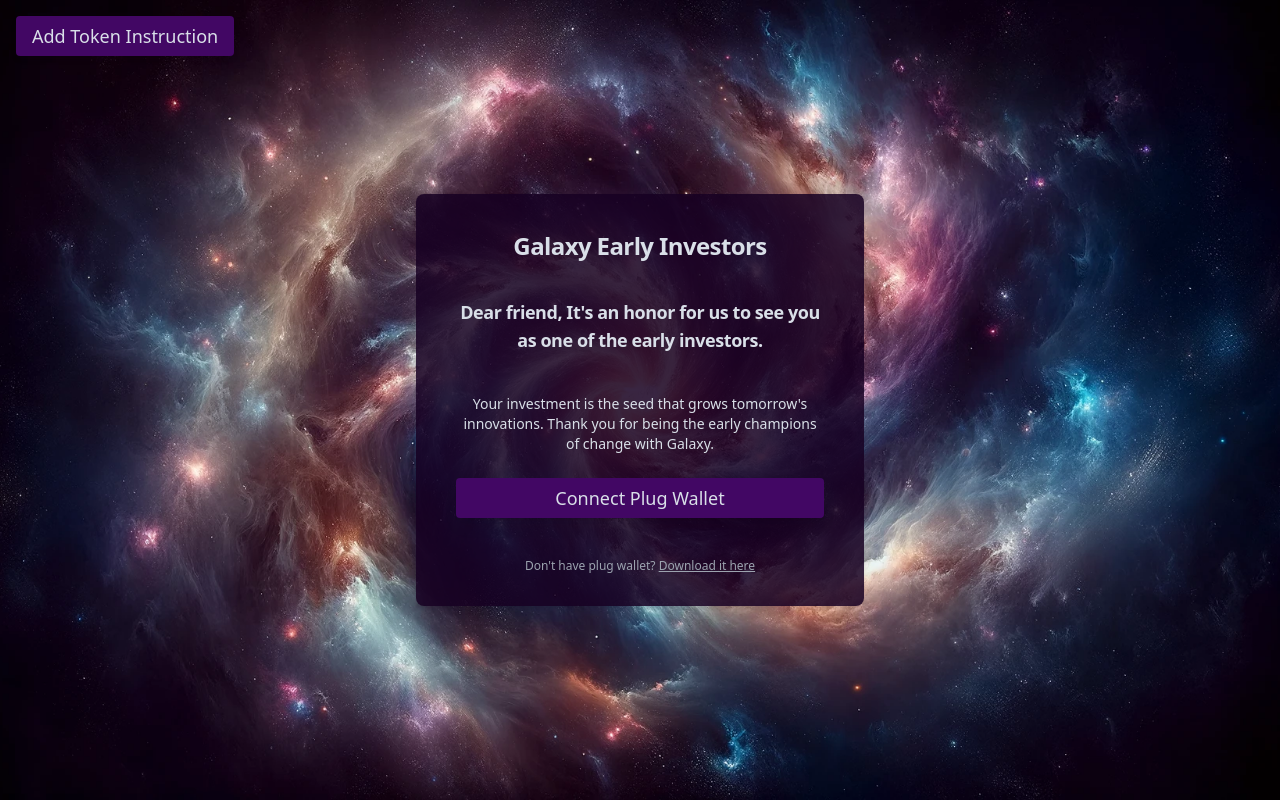
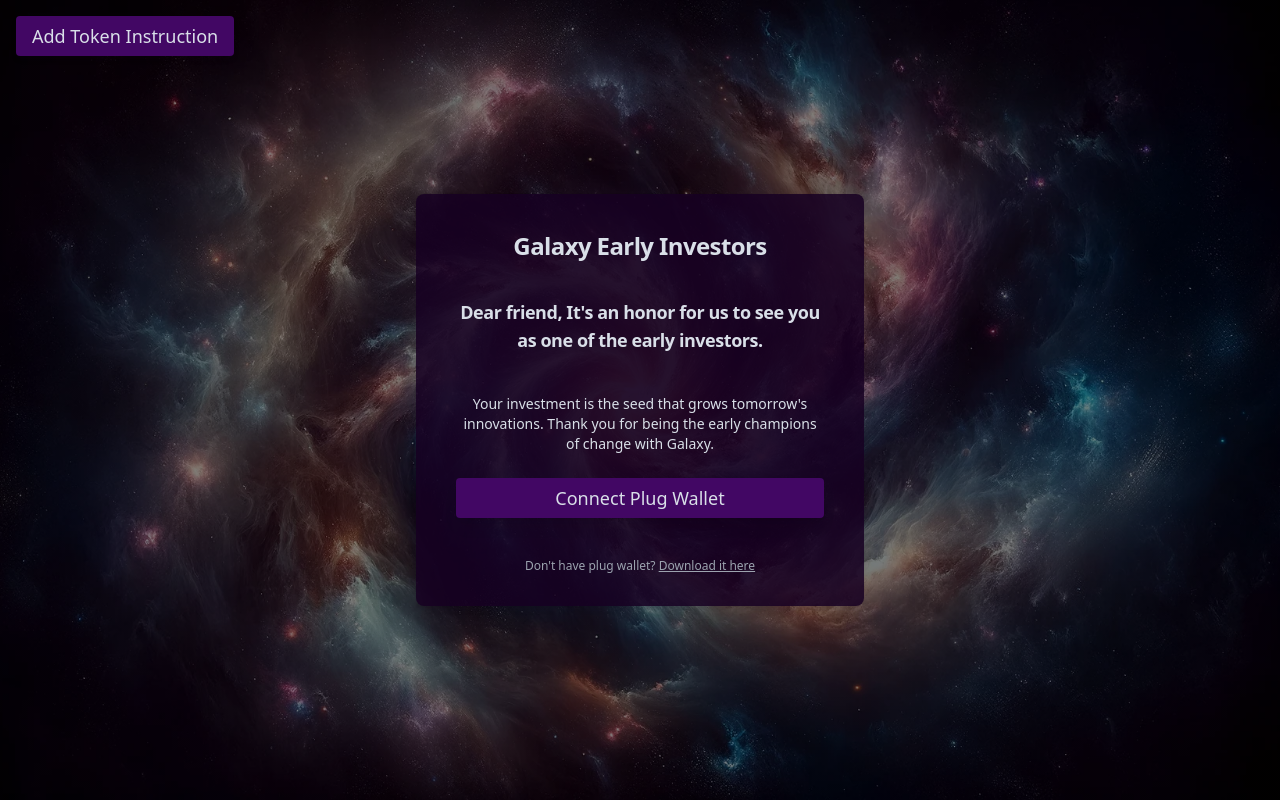
Before and after one commit to galaxydo/galaxy-swap, a React (Vite) app in the folder src/swap_frontend/: page / in a window 1280 px wide. Built offline with nearby package versions, Linux system fonts and the light colour scheme.

Commit message:
feat: add image token

```diff
--- a/src/swap_frontend/app/globals.css
+++ b/src/swap_frontend/app/globals.css
@@ -4,11 +4,11 @@
 
 @layer base {
   :root {
-    background: url(../public/images/galaxy-background.png) no-repeat center center fixed;
-    -webkit-background-size: cover;
-    -moz-background-size: cover;
-    -o-background-size: cover;
-    background-size: cover;
+    background: linear-gradient(rgba(0, 0, 0, 0.5), rgba(0, 0, 0, 0.5)), url(../public/images/galaxy-background.png) no-repeat center center fixed;
+  -webkit-background-size: cover;
+  -moz-background-size: cover;
+  -o-background-size: cover;
+  background-size: cover;
 
     --foreground: 222.2 84% 4.9%;
 
--- a/src/swap_frontend/src/components/ui/exchangeRate.jsx
+++ b/src/swap_frontend/src/components/ui/exchangeRate.jsx
@@ -37,7 +37,7 @@ function ExchangeRate({
       <div className=" text-center text-lg mb-2">
         Exchange Rate: 1 ICP = {exchangeRate}&nbsp;
         <img
-          src="/favicon.png"
+          src="/token.png"
           alt="Galaxy Logo"
           className="w-6 inline pb-1"
         />
@@ -45,7 +45,7 @@ function ExchangeRate({
       <div className=" text-center text-lg mb-4">
         You will get: {exchangeRate * icpAmount}&nbsp;
         <img
-          src="/favicon.png"
+          src="/token.png"
           alt="Galaxy Logo"
           className="w-6 inline pb-1"
         />
```
Also changed, not shown: src/swap_frontend/public/token.png (added).
